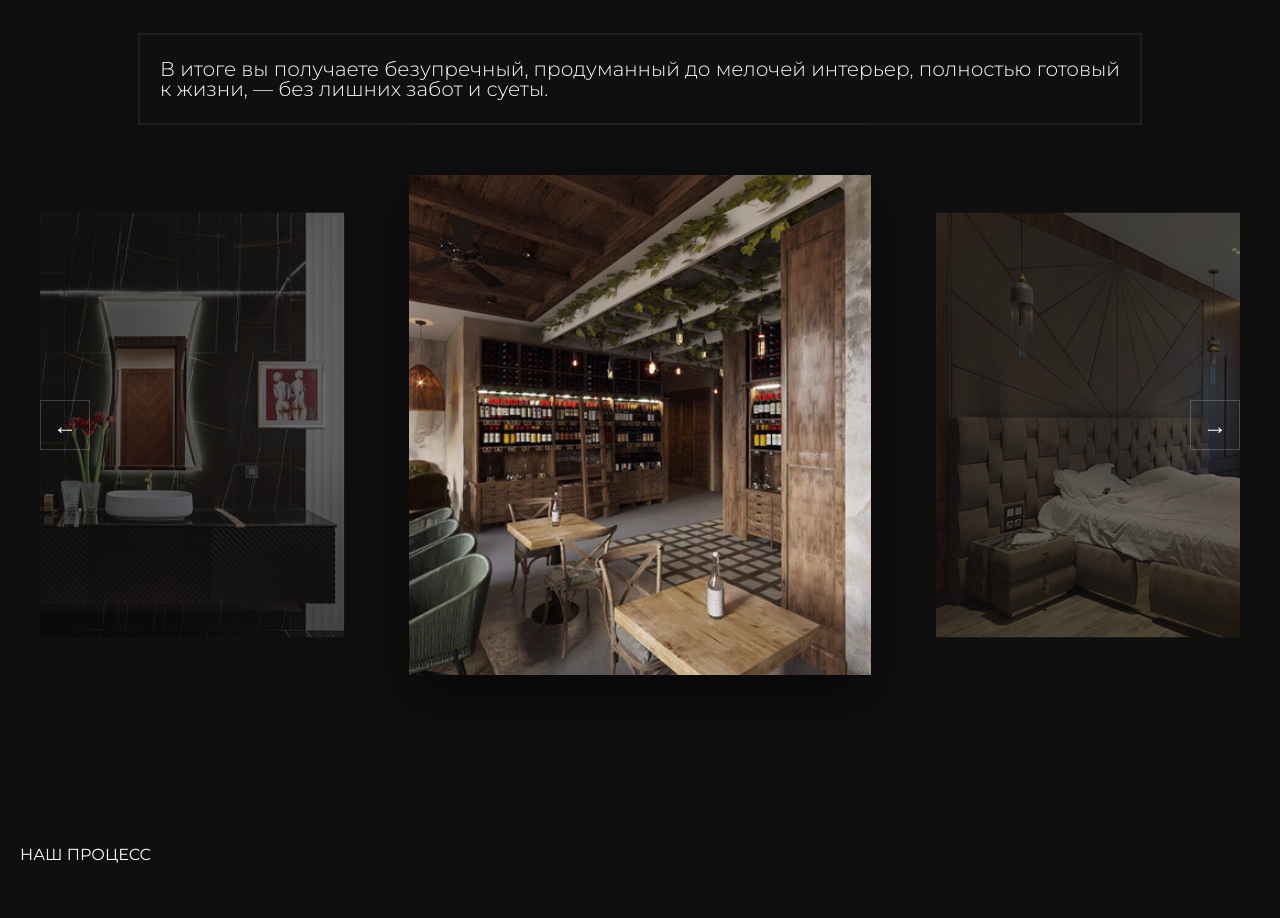
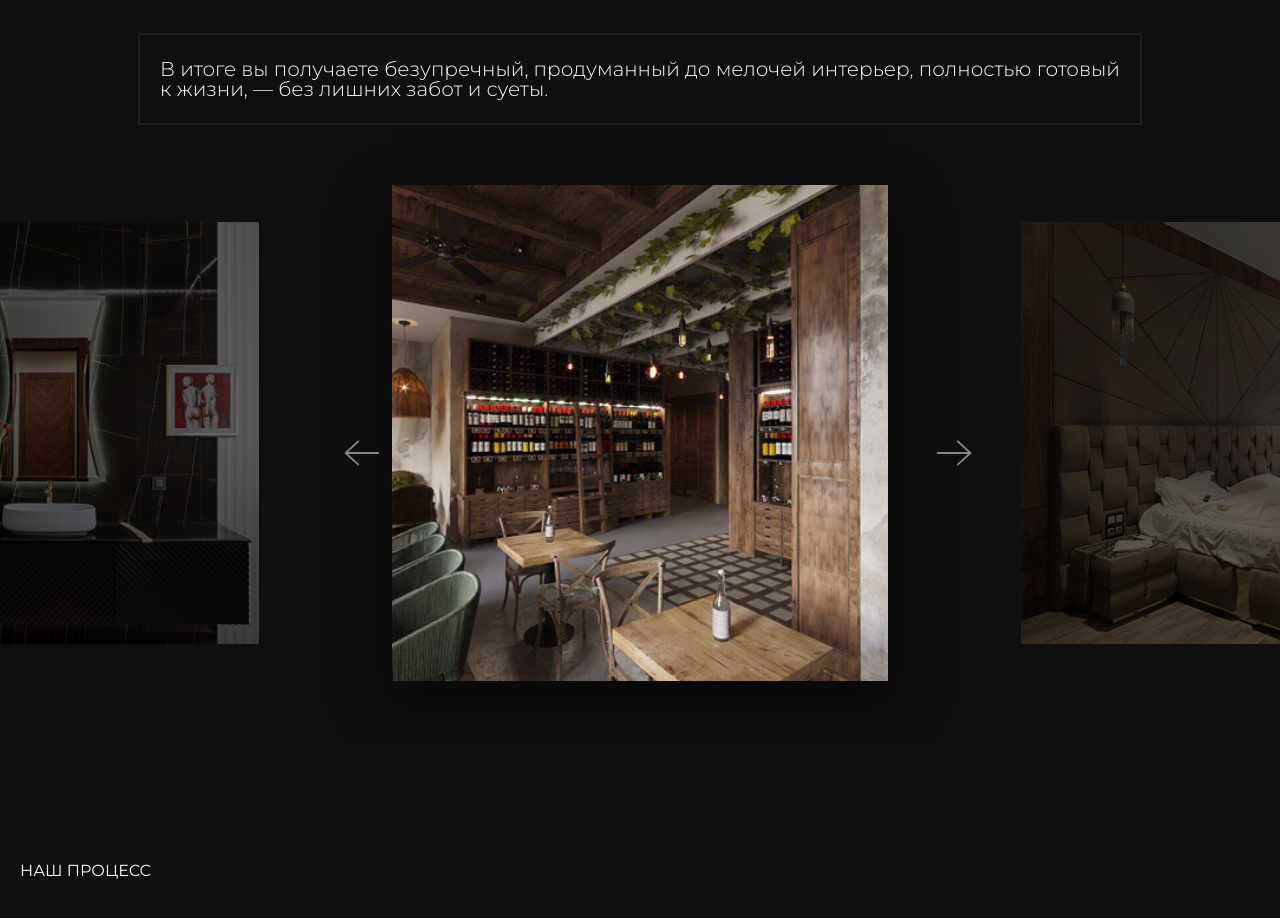
Before and after one commit to Romanpr0g/OakAndRockDesign, a React (Vite) app: page /services/interiors in a window 1280 px wide. Shown: the part 364-1282 px from the top of the page. Built offline with nearby package versions, Linux system fonts and the light colour scheme.

Commit message:
upgrade slider

```diff
--- a/src/components/Interiors/Slider/Slider.jsx
+++ b/src/components/Interiors/Slider/Slider.jsx
@@ -4,18 +4,14 @@ import { Navigation, Autoplay } from "swiper/modules";
 import "swiper/css";
 import "swiper/css/navigation";
 import { SLIDES } from "../../../utils/constants";
+import Arrow from "../../../assets/svg/arrow.svg?react";
 
 import s from "./Slider.module.css";
 
 const Slider = () => {
-  // === АВТОМАТИЧЕСКОЕ ДУБЛИРОВАНИЕ ===
-  // Swiper требует минимум 6 слайдов для корректного loop при slidesPerView: 2.5
-  // Мы создаем новый массив, который гарантированно будет длинным
-
   let slidesForRender = SLIDES;
 
-  // Пока слайдов меньше 6, мы дублируем массив сам в себя
-  // Это спасет ситуацию, даже если у вас будет всего 2 картинки
+  // Дублируем слайды, если их мало (для плавного loop)
   while (slidesForRender.length > 0 && slidesForRender.length < 6) {
     slidesForRender = [...slidesForRender, ...slidesForRender];
   }
@@ -25,46 +21,56 @@ const Slider = () => {
       <div className={s.sliderContainer}>
         <Swiper
           modules={[Navigation, Autoplay]}
-          spaceBetween={30}
-          slidesPerView={1.5}
+          // Базовые настройки
+          slidesPerView="auto"
           centeredSlides={true}
           loop={true}
-          speed={800}
-
-          // loopAdditionalSlides помогает, но только если исходных данных достаточно.
-          // С нашим дублированием выше, это свойство будет работать корректно.
+          speed={800} // Плавная анимация (0.8с)
           loopAdditionalSlides={3}
-
           autoplay={{ delay: 4000, disableOnInteraction: false }}
           navigation={{
             nextEl: ".swiper-button-next-custom",
             prevEl: ".swiper-button-prev-custom",
           }}
+          // НАСТРОЙКА ОТСТУПОВ (Брейкпоинты)
           breakpoints={{
-            768: { slidesPerView: 2.2 },
-            1200: { slidesPerView: 2.5 },
+            320: {
+              spaceBetween: 20, // Мобильные
+            },
+            768: {
+              spaceBetween: 40, // Планшеты
+            },
+            1200: {
+              spaceBetween: 96, // Десктоп (КАК В ДИЗАЙНЕ)
+            },
           }}
           className={s.swiper}
         >
           {slidesForRender.map((img, i) => (
-            // ВАЖНО: Используем индекс 'i' как часть ключа,
-            // так как картинки 'img' теперь повторяются
+            // Ключ должен быть уникальным
             <SwiperSlide key={`${i}-${img}`} className={s.slide}>
               {({ isActive }) => (
-                <div className={`${s.slideContent} ${isActive ? s.active : ""}`}>
+                <div
+                  className={`${s.slideContent} ${isActive ? s.active : ""}`}
+                >
                   <img src={img} alt="Interior" />
+                  {/* Затемнение для неактивных слайдов */}
+                  <div className={s.overlay} />
                 </div>
               )}
             </SwiperSlide>
           ))}
         </Swiper>
 
-        <div className={`swiper-button-prev-custom ${s.navBtn} ${s.prevBtn}`}>
-          ←
-        </div>
-        <div className={`swiper-button-next-custom ${s.navBtn} ${s.nextBtn}`}>
-          →
-        </div>
+        {/* Кнопки навигации */}
+
+        <Arrow
+          className={`swiper-button-prev-custom ${s.navBtn} ${s.prevBtn}`}
+        />
+
+        <Arrow
+          className={`swiper-button-next-custom ${s.navBtn} ${s.nextBtn}`}
+        />
       </div>
     </section>
   );
--- a/src/components/Interiors/Slider/Slider.module.css
+++ b/src/components/Interiors/Slider/Slider.module.css
@@ -2,59 +2,89 @@
 .sliderSection {
   margin-bottom: 120px;
   width: 100%;
+  overflow: hidden; /* Чтобы не было горизонтального скролла */
 }
 
 .sliderContainer {
   position: relative;
-  max-width: 1920px;
+  max-width: 1440px;
   margin: 0 auto;
-  padding: 0 40px; /* Место под стрелки */
+  /* Убираем padding, так как стрелки теперь позиционируются от центра */
+  padding: 0;
 }
 
-/* Стили слайда */
+/* Стили самого Swiper */
 .swiper {
   width: 100%;
-  padding: 50px 0; /* Отступы сверху/снизу для эффекта скейла */
+  /* Даем отступы сверху/снизу, чтобы тень и scale не обрезались */
+  padding: 60px 0;
 }
 
 .slide {
-  /* transition: all 0.5s ease; */
+  /* ВАЖНО: Фиксированная ширина картинки из макета */
+  width: 496px;
+  height: auto;
+
   display: flex;
   justify-content: center;
+  align-items: center;
+
+  /* Плавность перехода самого контейнера */
+  transition: transform 0.8s ease;
 }
 
 .slideContent {
-  width: 100%;
-  height: 500px;
   position: relative;
-  opacity: 0.4; /* Боковые слайды полупрозрачные */
-  transform: scale(0.85); /* Боковые слайды уменьшены */
-  transition: transform 0.6s ease, opacity 0.6s ease;
-  overflow: hidden;
+  width: 496px;
+  height: 496px;
+
+  /* НЕАКТИВНОЕ СОСТОЯНИЕ (Боковые слайды) */
+  transform: scale(0.85); /* Уменьшаем боковые */
+  opacity: 1; /* Прозрачность регулируем через overlay ниже */
+
+  transition: transform 0.8s ease, box-shadow 0.8s ease;
+  overflow: hidden; /* Чтобы картинка не вылезала */
 }
 
 .slideContent img {
   width: 100%;
   height: 100%;
   object-fit: cover;
+  display: block;
 }
 
-/* Состояние активного (центрального) слайда */
+/* Затемнение неактивных слайдов (как на макете) */
+.overlay {
+  position: absolute;
+  inset: 0;
+  background-color: #000;
+  opacity: 0.6; /* Насколько темными будут боковые слайды */
+  transition: opacity 0.8s ease;
+  z-index: 1;
+}
+
+/* АКТИВНОЕ СОСТОЯНИЕ (Центральный слайд) */
 .active {
-  opacity: 1;
-  transform: scale(1);
-  box-shadow: 0 20px 50px rgba(0,0,0,0.5);
+  transform: scale(1); /* Полный размер */
+  box-shadow: 0 20px 50px rgba(0, 0, 0, 0.5); /* Тень */
   z-index: 2;
+}
+
+/* Убираем затемнение у активного слайда */
+.active .overlay {
+  opacity: 0;
 }
 
 /* Кнопки навигации */
 .navBtn {
   position: absolute;
   top: 50%;
-  transform: translateY(-50%);
+
+  /* 1. Базовое положение - центр экрана */
+  left: 50%;
+/*
   width: 50px;
-  height: 50px;
-  border: 1px solid rgba(255, 255, 255, 0.2);
+  height: 50px; */
   display: flex;
   align-items: center;
   justify-content: center;
@@ -63,20 +93,46 @@
   color: #fff;
   transition: 0.3s;
   font-size: 24px;
+
+  /* Центрируем саму кнопку относительно своей точки координат */
+  /* transform: translate(-50%, -50%);  */
 }
+
 .navBtn:hover {
   border-color: var(--accent-gold);
   color: var(--accent-gold);
 }
-.prevBtn { left: 40px; }
-.nextBtn { right: 40px; }
+.prevBtn {
+  /* Сдвигаем влево: - (половина картинки 248px + половина отступа 48px) */
+  margin-left: -296px;
+  transform: rotate(180deg);
 
+}
+
+.nextBtn {
+  /* Сдвигаем вправо: + (половина картинки 248px + половина отступа 48px) */
+  margin-left: 296px;
+}
+
+/* Адаптив */
 @media (max-width: 1024px) {
-  .slideContent {
+  .slide, .slideContent {
+    width: 350px;
     height: 350px;
   }
 
+  .sliderContainer {
+    padding: 0 20px;
+  }
+
   .navBtn {
-    display: none; /* На планшетах можно скрыть стрелки, свайп работает */
+    display: none; /* Скрываем стрелки на тач-устройствах */
   }
 }
+
+@media (max-width: 600px) {
+  .slide, .slideContent {
+    width: 280px;
+    height: 280px;
+  }
+}
```
